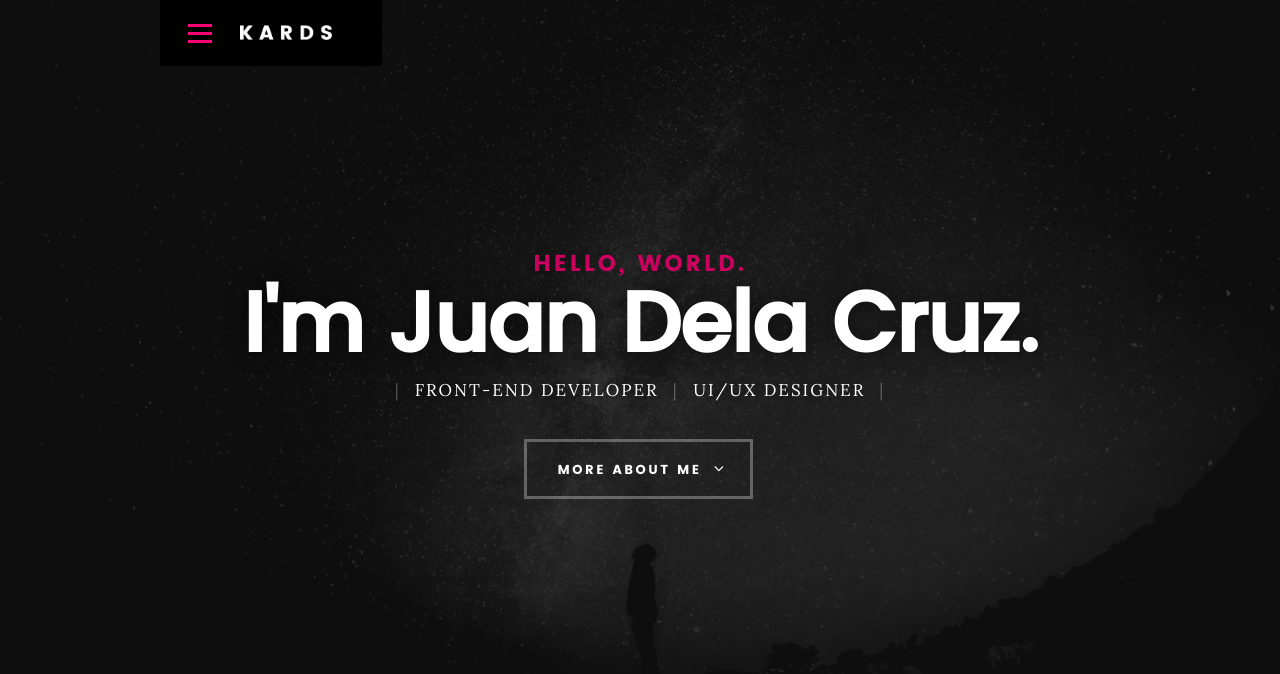
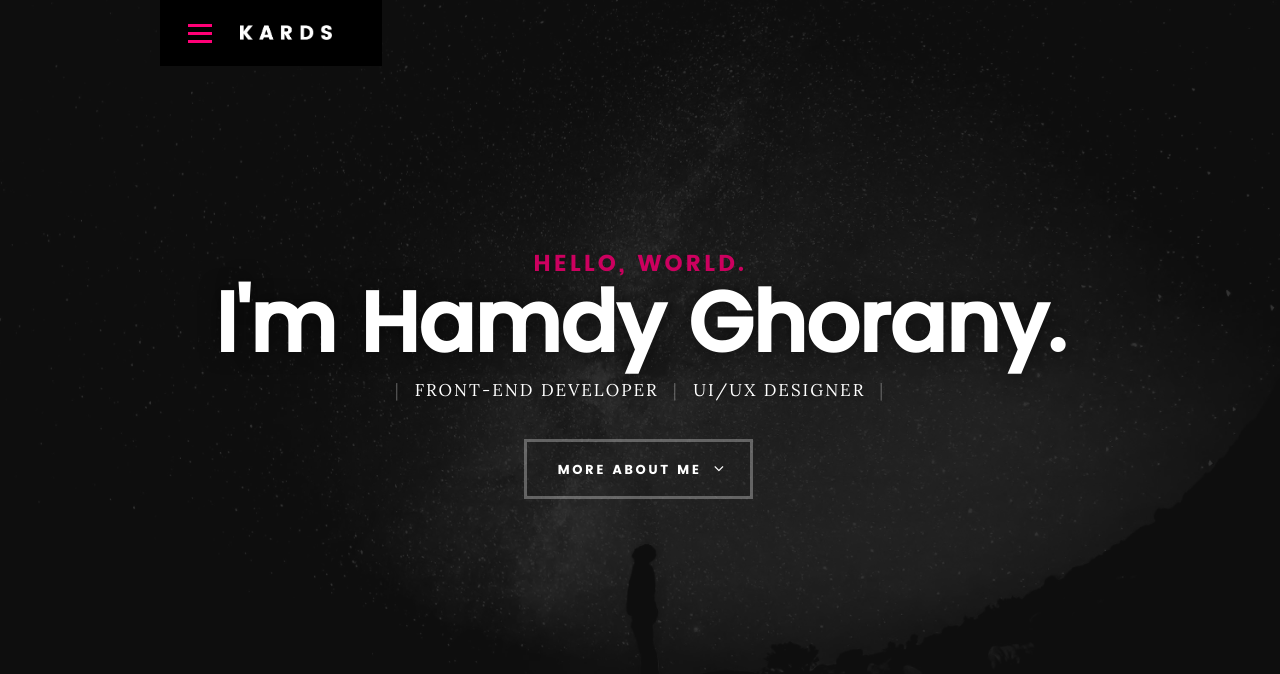
Before and after one commit to HamdyGhorany/Kards-Front-End-Project, a plain HTML site: page index.html in a window 1280 px wide. Shown: the top 674 px of the page. Drawn offline with Linux system fonts and the light colour scheme; files whose address does not match are found by name.

Commit message:
Update index.html

```diff
--- a/index.html
+++ b/index.html
@@ -74,7 +74,7 @@
    			<div class="col-twelve">
 
 	   			<h5>Hello, World.</h5>
-	   			<h1>I'm Juan Dela Cruz.</h1>
+	   			<h1>I'm Hamdy Ghorany.</h1>
 
 	   			<p class="intro-position">
 	   				<span>Front-end Developer</span>
```
